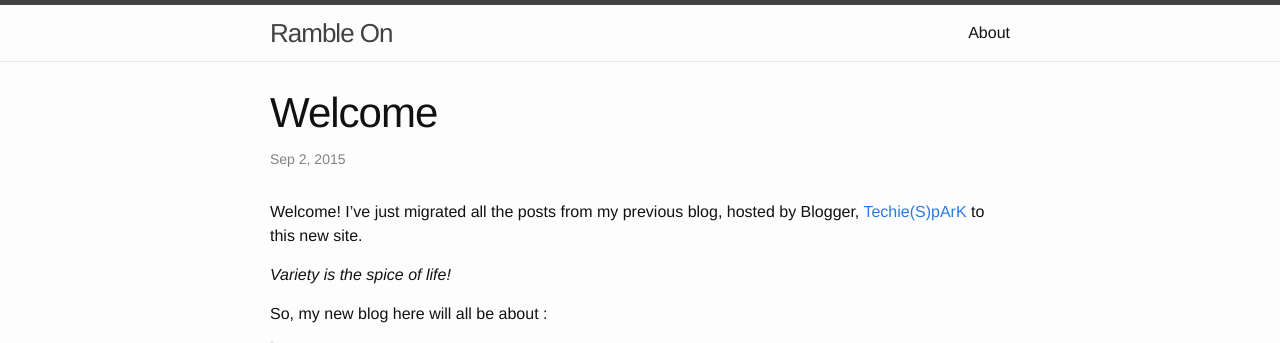
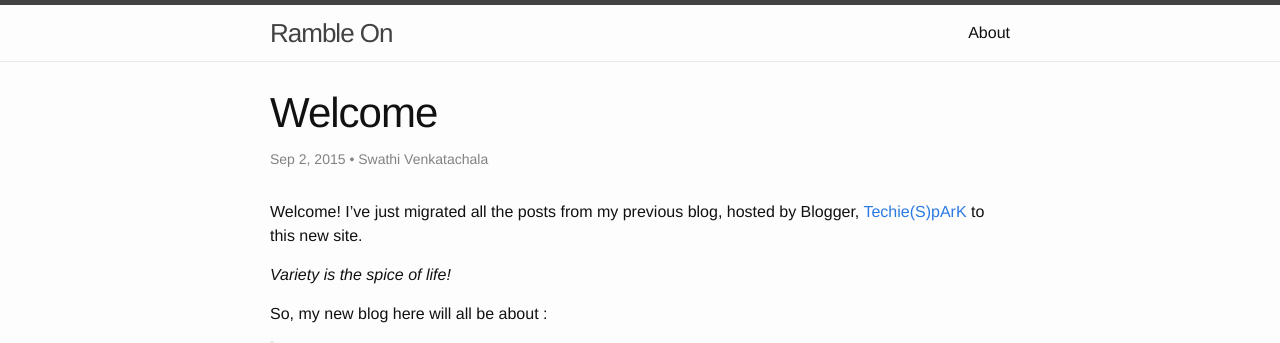
Before and after one commit to SwathiMystery/femgeekz.github.io, a Jekyll site: the page built from _posts/2015-09-02-welcome.markdown, in a window 1280 px wide. Shown: the top 343 px of the page. Built offline with Jekyll 4.4.1, drawn with Linux system fonts in a browser that asks for light colours.

Commit message:
Updated tags

```diff
--- a/_posts/2015-09-02-welcome.markdown
+++ b/_posts/2015-09-02-welcome.markdown
@@ -2,6 +2,12 @@
 layout: post
 title: "Welcome"
 date: 2015-09-02T15:47:15+05:30
+author: Swathi Venkatachala
+tags:
+- blog
+- jekyll
+- gh-pages
+- migrate from blogger
 ---
 
 Welcome!
```
